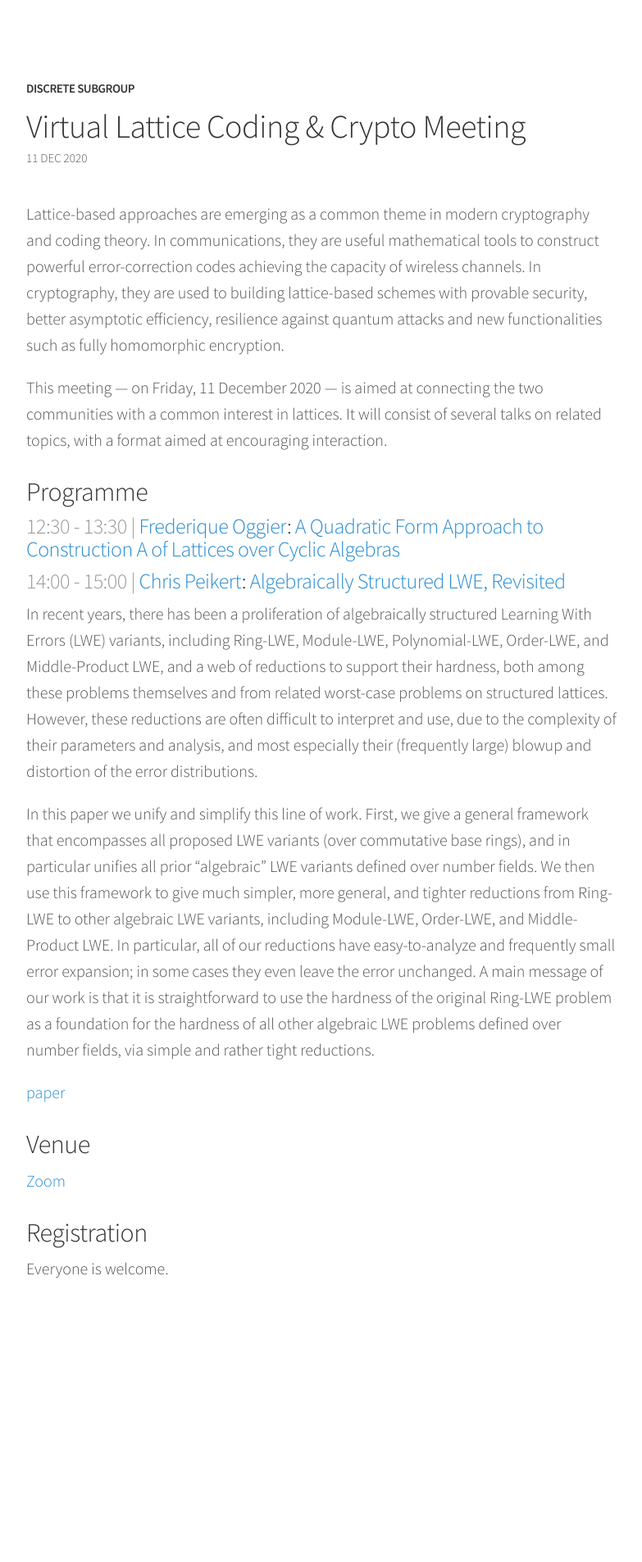
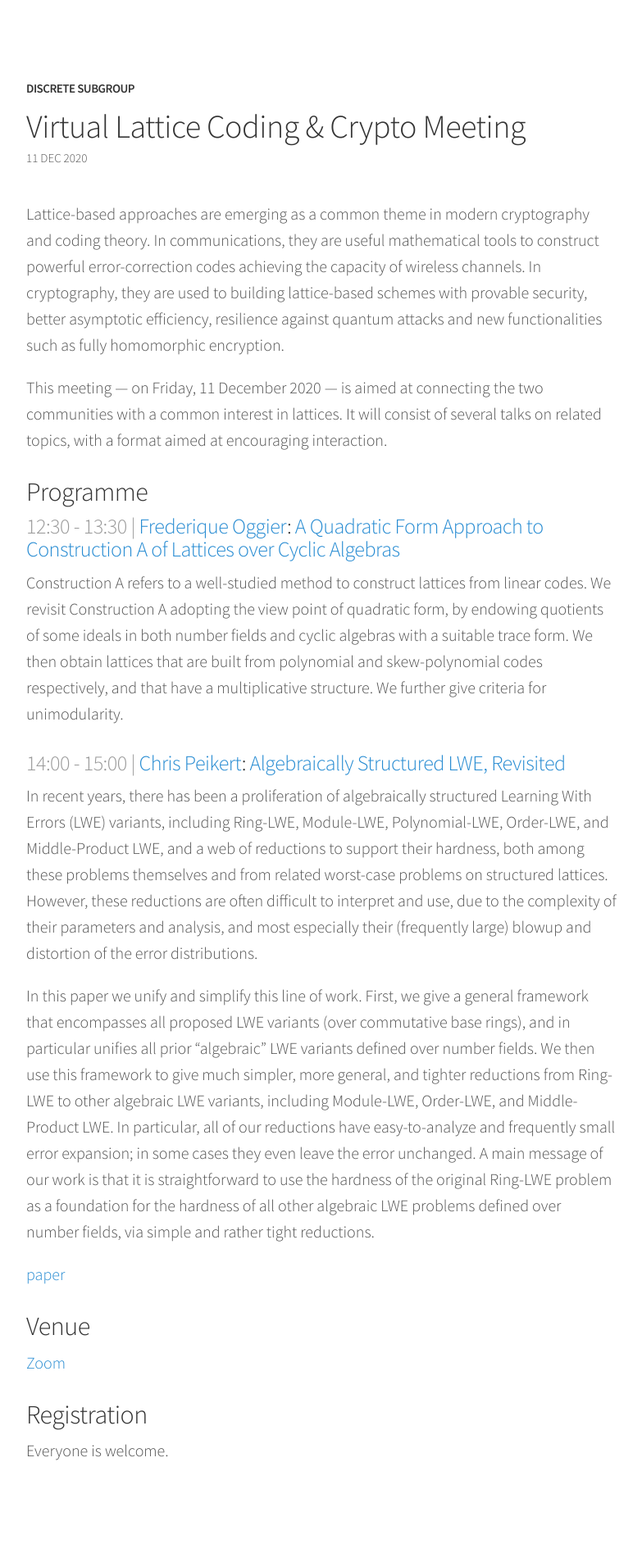
Before and after one commit to malb/discrete-subgroup, a Jekyll site: the page built from _posts/2020-12-11-lattice-meeting.md, in a window 1280 px wide. Shown: the whole page at 82% size, without its empty margins (248-1031 px from the left). Built offline with Jekyll 4.4.1, drawn with Linux system fonts in a browser that asks for light colours; nearby versions of some CDN libraries; before the commit the page ends 1684 px from its top, so only the background shows below that.

Commit message:
abstract

```diff
--- a/_posts/2020-12-11-lattice-meeting.md
+++ b/_posts/2020-12-11-lattice-meeting.md
@@ -10,6 +10,8 @@ This meeting — on Friday, 11 December 2020 — is aimed at connecting the two
 ## Programme ##
 
 ### <span> 12:30 - 13:30 | [Frederique Oggier](http://www1.spms.ntu.edu.sg/~frederique/)</span>: [A Quadratic Form Approach to Construction A of Lattices over Cyclic Algebras]() ###
+
+Construction A refers to a well-studied method to construct lattices from linear codes. We revisit Construction A adopting the view point of quadratic form, by endowing quotients of some ideals in both number fields and cyclic algebras with a suitable trace form. We then obtain lattices that are built from polynomial and skew-polynomial codes respectively, and that have a multiplicative structure. We further give criteria for unimodularity.
 
 ### <span> 14:00 - 15:00 | [Chris Peikert](https://web.eecs.umich.edu/~cpeikert/)</span>: [Algebraically Structured LWE, Revisited]() ###
 
```
